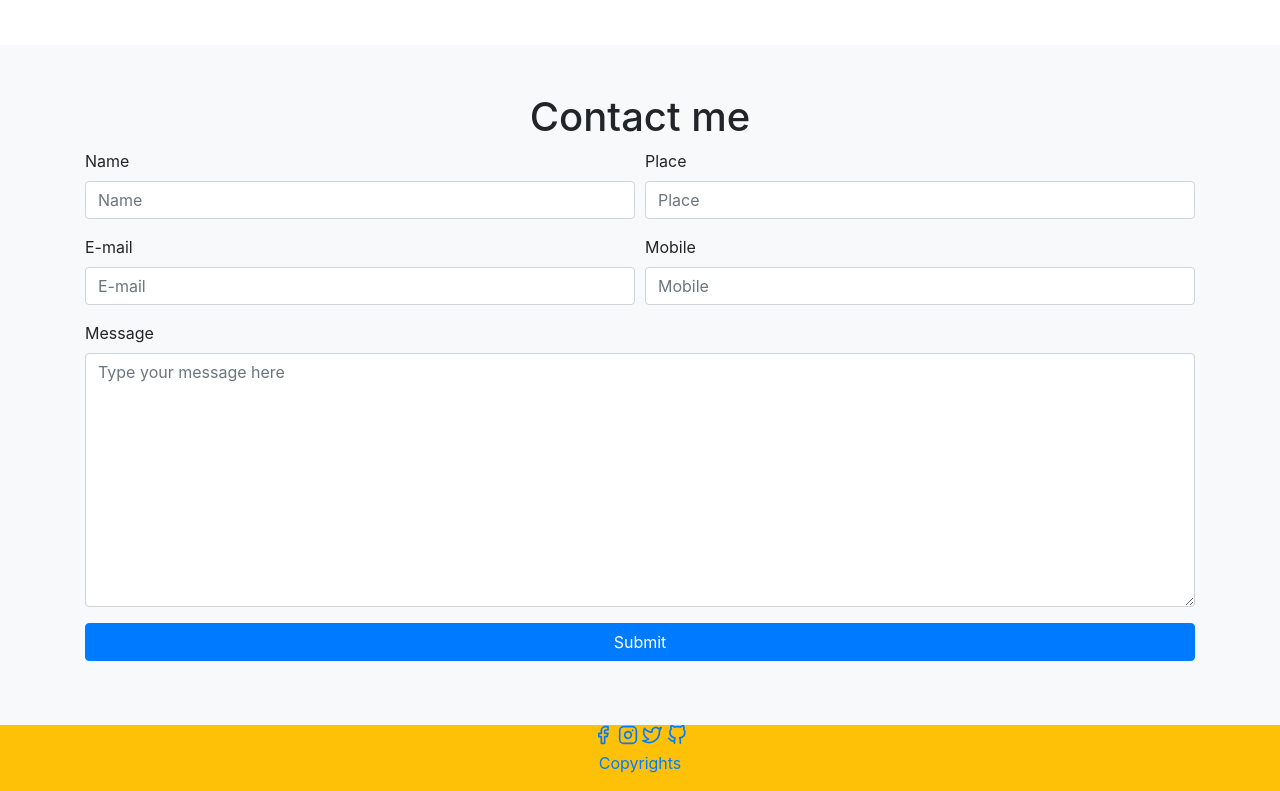
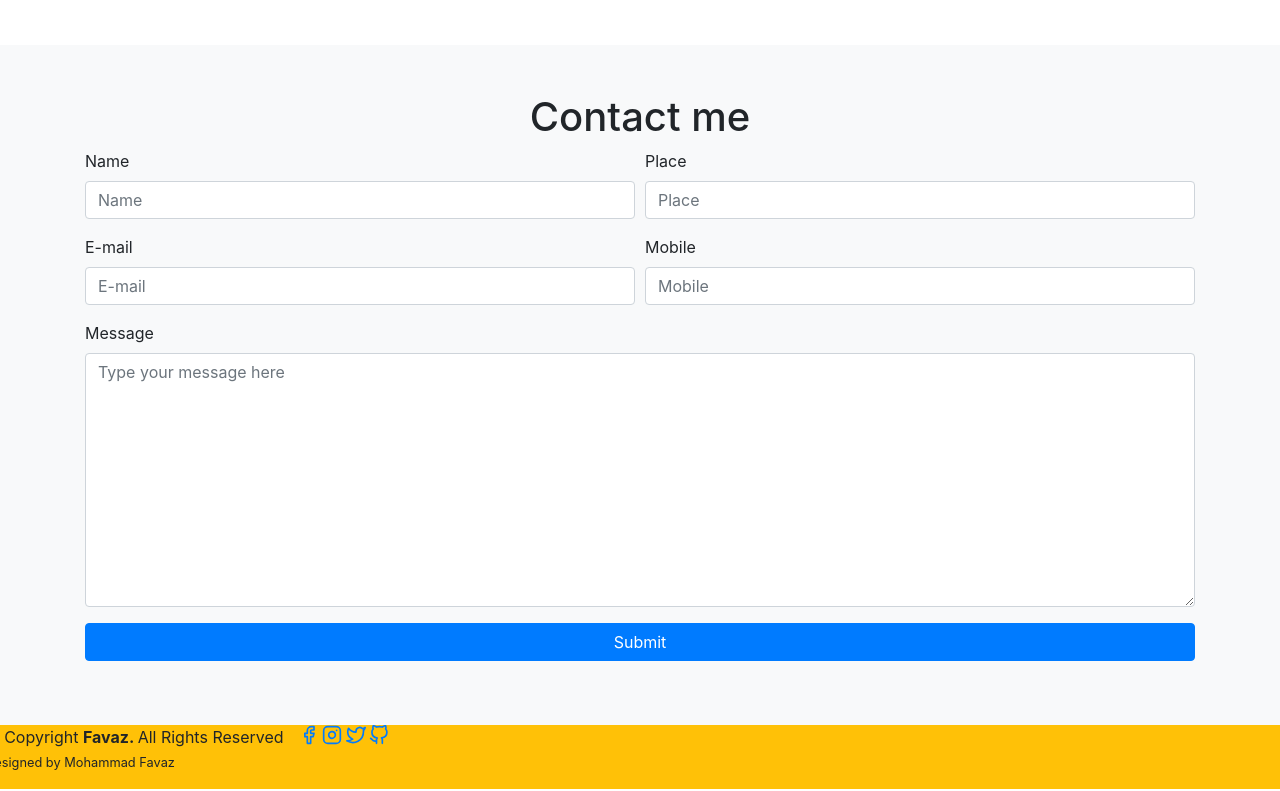
Before and after one commit to favax/Favaz-Website, a plain HTML site: page index.html in a window 1280 px wide. Shown: the part 1537-2328 px from the top of the page. Drawn offline with nearby package versions, Linux system fonts and the light colour scheme.

Commit message:
Update index.html

```diff
--- a/index.html
+++ b/index.html
@@ -216,13 +216,14 @@
     <footer class="bg-warning">
         <div class="condainer">
             <div class="row">
+                <p>&#169; Copyright <B>Favaz. </B>All Rights Reserved <br> <small> Designed by Mohammad Favaz</p>
                 <div class="col-md-12 text-center text-white">
                 <a href="https://www.facebook.com/muhammed.favaz.52"> <svg xmlns="http://www.w3.org/2000/svg" width="20" height="20" viewBox="0 0 24 24" fill="none" stroke="currentColor" stroke-width="2" stroke-linecap="round" stroke-linejoin="round" class="feather feather-facebook"><path d="M18 2h-3a5 5 0 0 0-5 5v3H7v4h3v8h4v-8h3l1-4h-4V7a1 1 0 0 1 1-1h3z"></path></svg>
                 <a href="https://www.instagram.com/fav_ax_/"> <svg xmlns="http://www.w3.org/2000/svg" width="20" height="20" viewBox="0 0 24 24" fill="none" stroke="currentColor" stroke-width="2" stroke-linecap="round" stroke-linejoin="round" class="feather feather-instagram"><rect x="2" y="2" width="20" height="20" rx="5" ry="5"></rect><path d="M16 11.37A4 4 0 1 1 12.63 8 4 4 0 0 1 16 11.37z"></path><line x1="17.5" y1="6.5" x2="17.51" y2="6.5"></line></svg>
                 <a href="https://twitter.com/FaVAz31175309"> <svg xmlns="http://www.w3.org/2000/svg" width="20" height="20" viewBox="0 0 24 24" fill="none" stroke="currentColor" stroke-width="2" stroke-linecap="round" stroke-linejoin="round" class="feather feather-twitter"><path d="M23 3a10.9 10.9 0 0 1-3.14 1.53 4.48 4.48 0 0 0-7.86 3v1A10.66 10.66 0 0 1 3 4s-4 9 5 13a11.64 11.64 0 0 1-7 2c9 5 20 0 20-11.5a4.5 4.5 0 0 0-.08-.83A7.72 7.72 0 0 0 23 3z"></path></svg>
                 <a href="https://github.com/favax"> <svg xmlns="http://www.w3.org/2000/svg" width="20" height="20" viewBox="0 0 24 24" fill="none" stroke="currentColor" stroke-width="2" stroke-linecap="round" stroke-linejoin="round" class="feather feather-github"><path d="M9 19c-5 1.5-5-2.5-7-3m14 6v-3.87a3.37 3.37 0 0 0-.94-2.61c3.14-.35 6.44-1.54 6.44-7A5.44 5.44 0 0 0 20 4.77 5.07 5.07 0 0 0 19.91 1S18.73.65 16 2.48a13.38 13.38 0 0 0-7 0C6.27.65 5.09 1 5.09 1A5.07 5.07 0 0 0 5 4.77a5.44 5.44 0 0 0-1.5 3.78c0 5.42 3.3 6.61 6.44 7A3.37 3.37 0 0 0 9 18.13V22"></path></svg>
 
-                     <p>Copyrights</p>
+
                 </div>
 
             </div>
```
